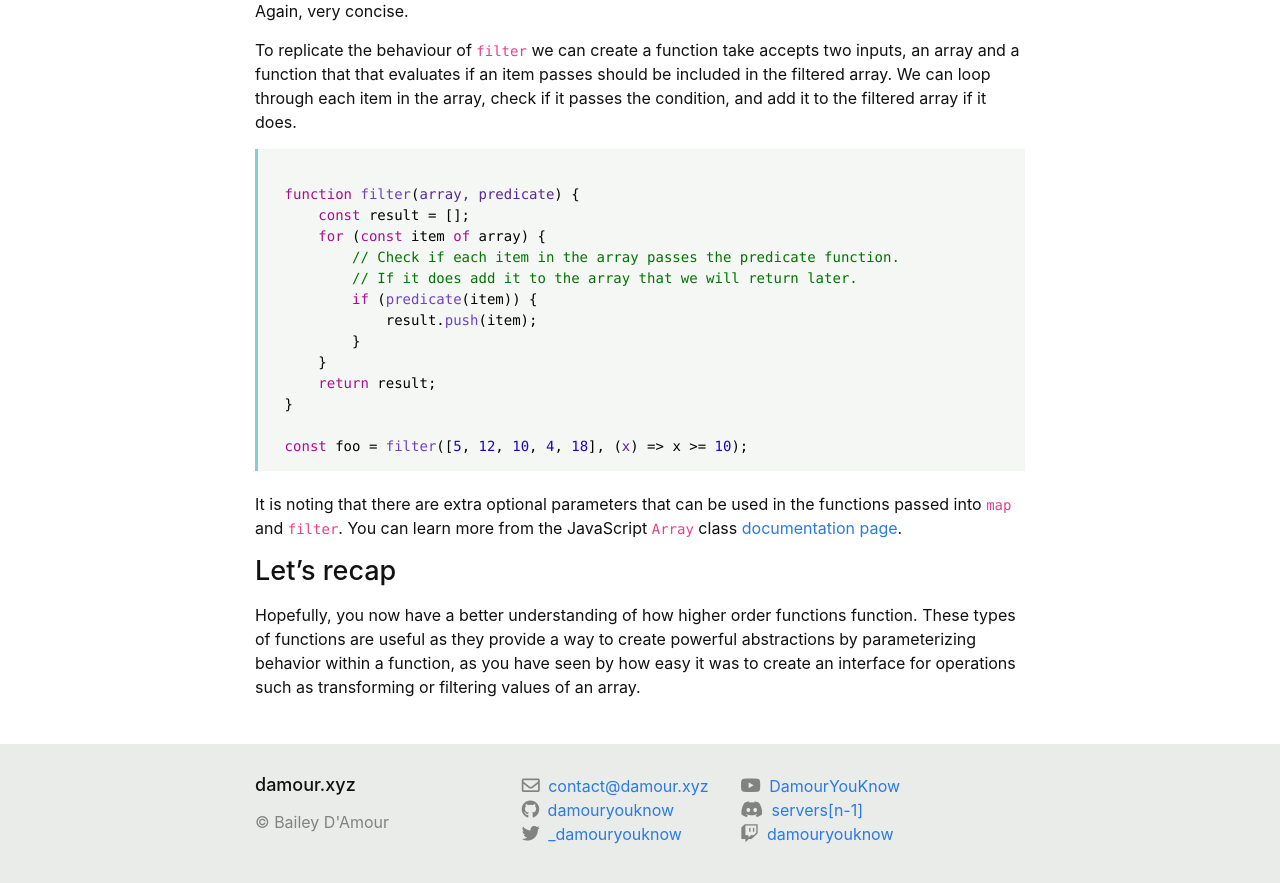
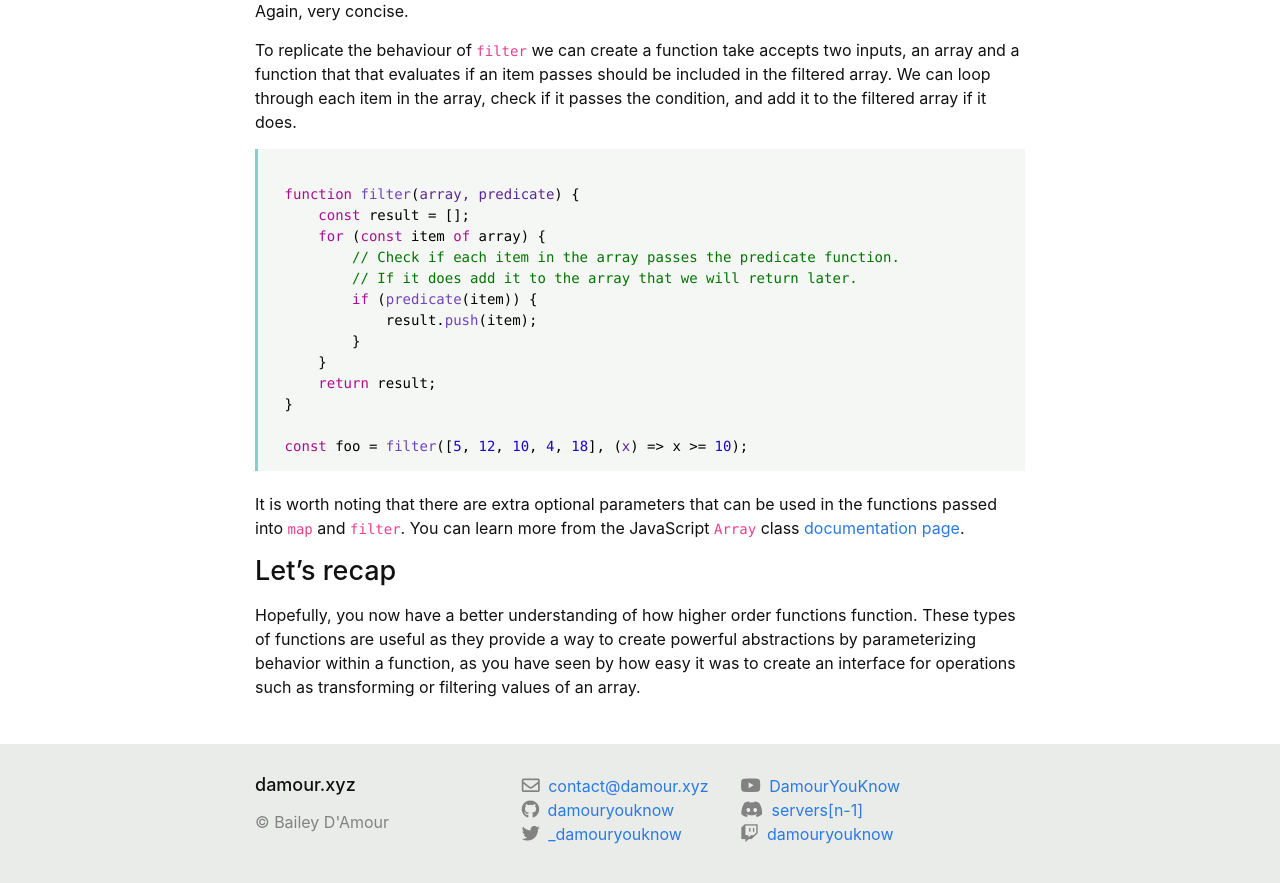
Before and after one commit to DamourYouKnow/damour.xyz, a Jekyll site: the page built from _posts/2020-04-17-higher-order-functions.md, in a window 1280 px wide and 900 px high, scrolled down 2371 px. Shown: the top 883 px of the window. Built offline with Jekyll 4.4.1, drawn with Linux system fonts in a browser that asks for light colours; nearby versions of some CDN libraries; part of the change alters nothing that is shown; some of the changed text lies outside the part shown.

Commit message:
More typos fixed

````diff
--- a/_posts/2020-04-17-higher-order-functions.md
+++ b/_posts/2020-04-17-higher-order-functions.md
@@ -81,8 +81,8 @@ function map(array, func) {
     const result = [];
     for (const item of array) {
         // Apply the function to each array item and add the result to the
-        // retured array.
-        array.push(func(item));
+        // returned array.
+        result.push(func(item));
     }
     return result;
 }
@@ -144,7 +144,7 @@ function filter(array, predicate) {
 const foo = filter([5, 12, 10, 4, 18], (x) => x >= 10);
 ```
 
-It is noting that there are extra optional parameters that can be
+It is worth noting that there are extra optional parameters that can be
 used in the functions passed into `map` and `filter`. You can learn more
 from the JavaScript `Array` class [documentation page](https://developer.mozilla.org/en-US/docs/Web/JavaScript/Reference/Global_Objects/Array).
 
````
